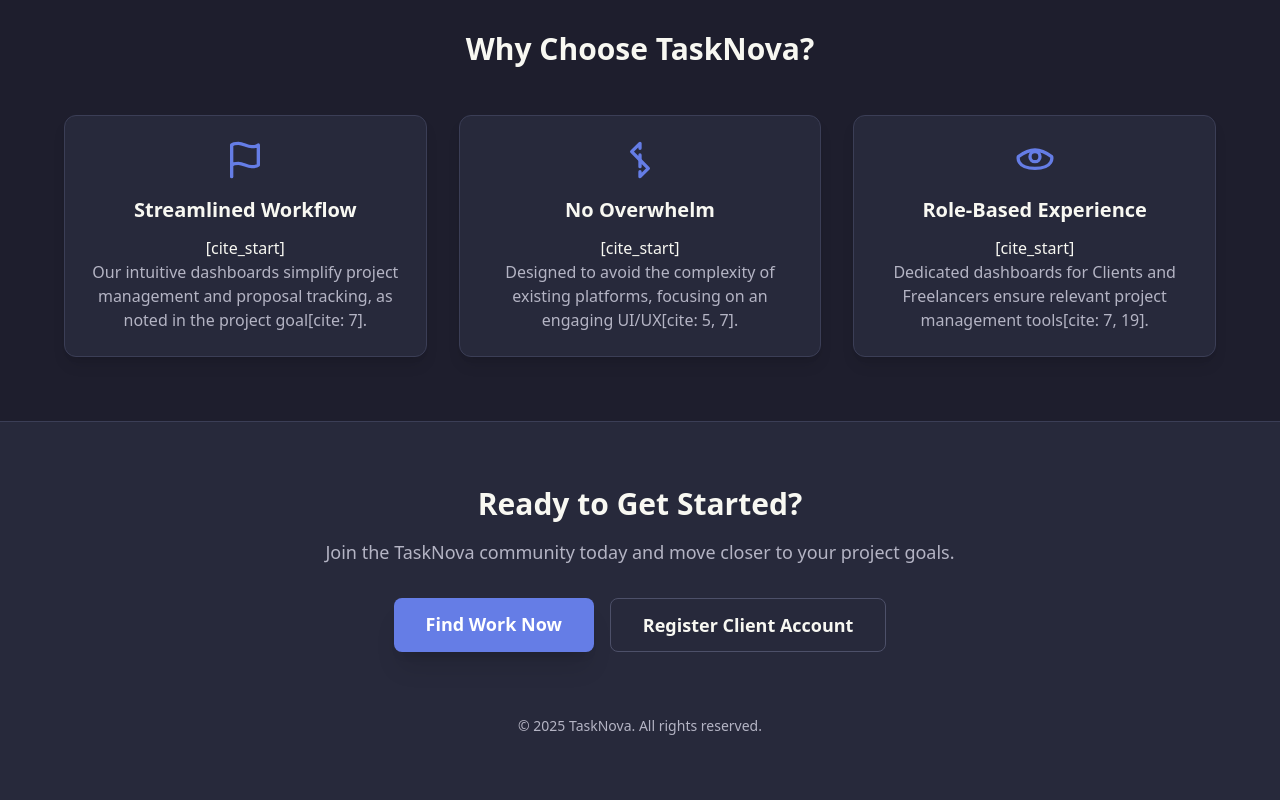
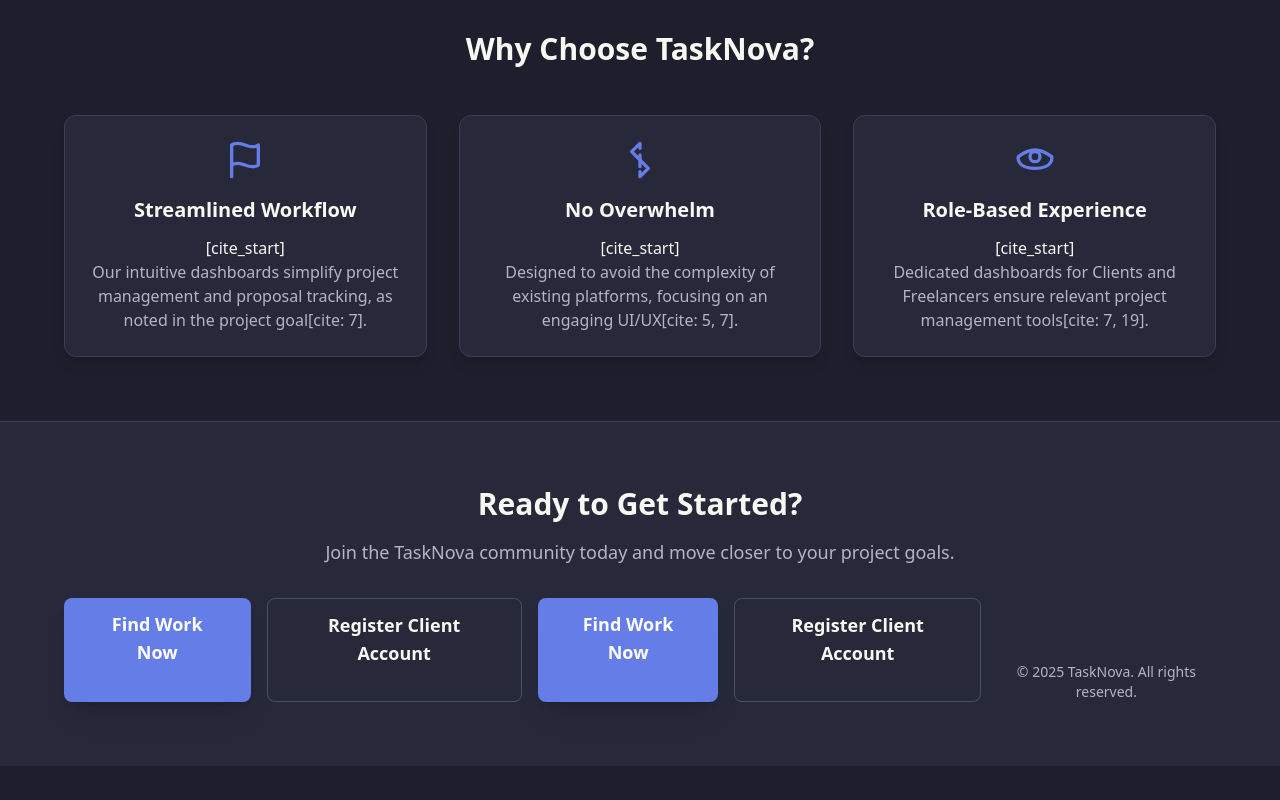
Before and after one commit to NamrataRaghav1113/Launch-Spring-Internship, a plain HTML site: page index.html in a window 1280 px wide. Shown: the part 833-1633 px from the top of the page. After the commit the page ends 1599 px from the top, so only its background shows below. Drawn offline with nearby package versions, Linux system fonts and the light colour scheme.

Commit message:
adding page

```diff
--- a/index.html
+++ b/index.html
@@ -148,6 +148,17 @@
                         border border-[var(--color-input-border)] text-[var(--color-text-primary)] hover:bg-[var(--color-bg-hover)] transition-colors">
                     Register Client Account
                 </a>
+            <div class="flex flex-col sm:flex-row justify-center gap-4">
+                <a href="freelancer-profile.html"
+                    class="px-8 py-3 rounded-lg font-bold text-lg
+                        bg-[var(--color-accent)] text-[var(--color-accent-text)] hover:opacity-90 transition-opacity shadow-xl">
+                    Find Work Now
+                </a>
+                <a href="#"
+                    class="px-8 py-3 rounded-lg font-bold text-lg
+                        border border-[var(--color-input-border)] text-[var(--color-text-primary)] hover:bg-[var(--color-bg-hover)] transition-colors">
+                    Register Client Account
+                </a>
             </div>
 
             <p class="mt-16 text-sm text-[var(--color-text-subtle)]">&copy; 2025 TaskNova. All rights reserved.</p>
```
